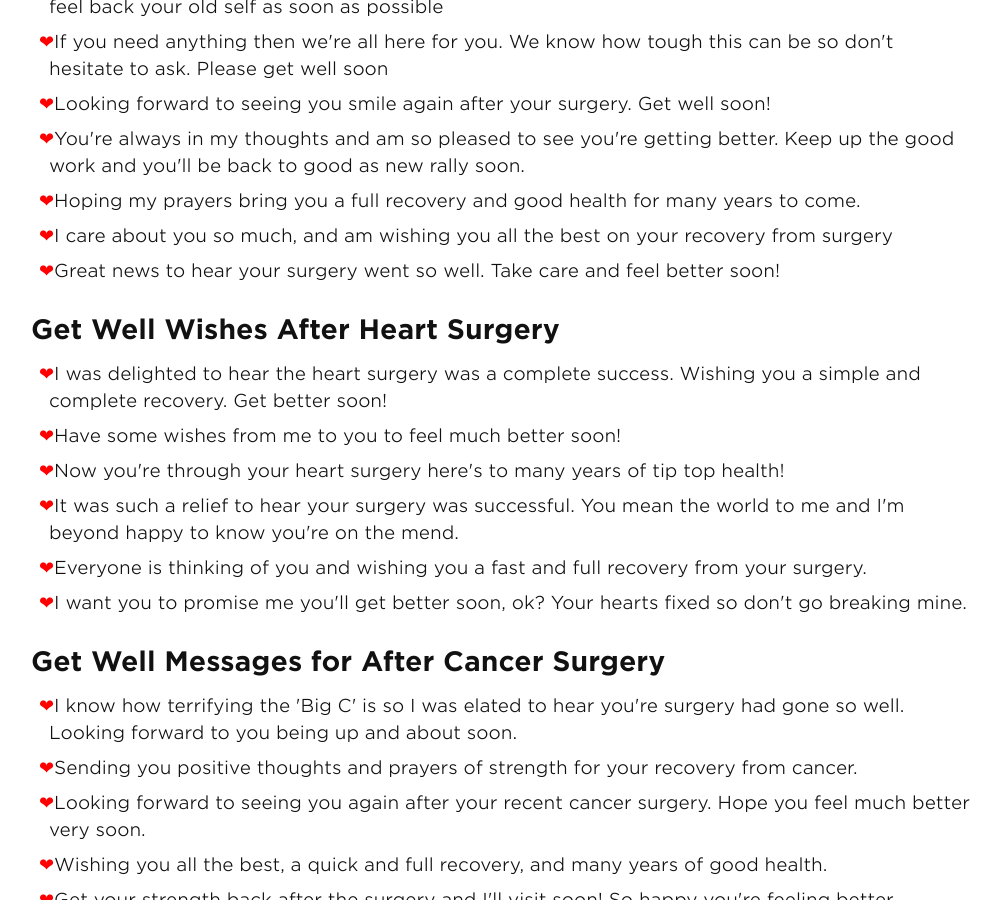
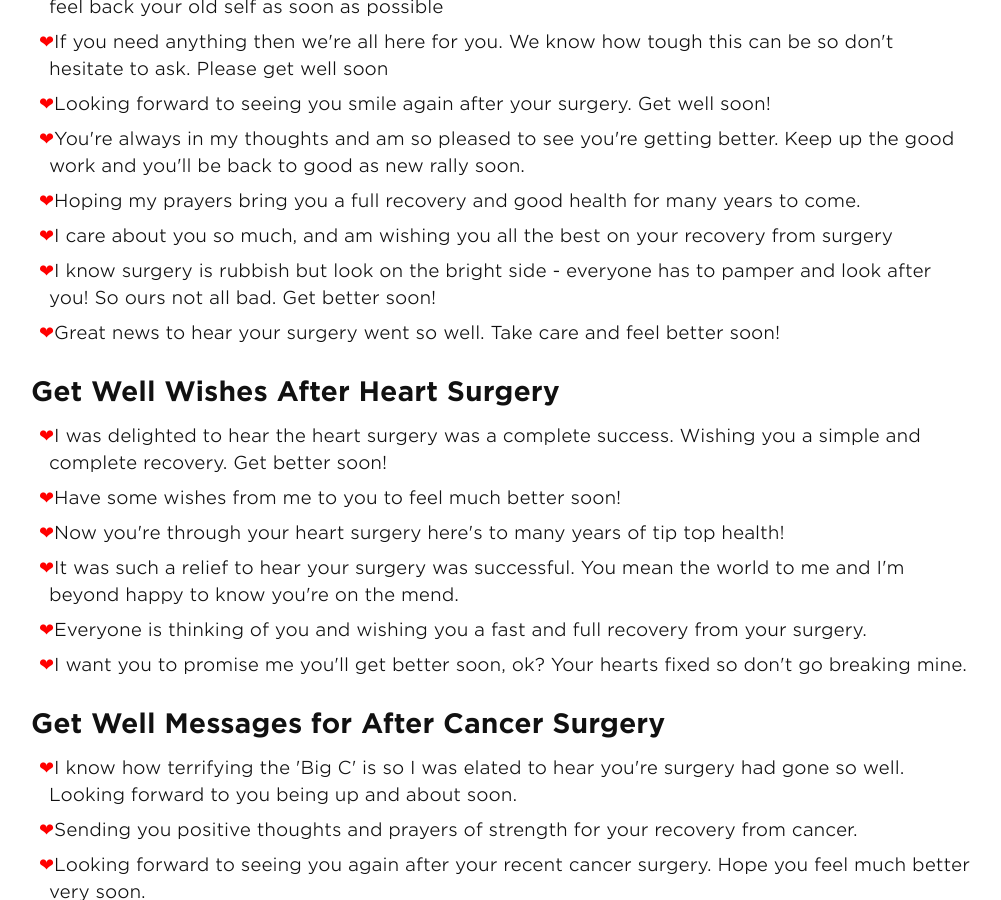
Before and after one commit to andyml123/andyml123.github.io, a Jekyll site: the page built from get-well-soon-messages-after-surgery.md, in a window 1280 px wide and 900 px high, scrolled down 1250 px. Shown: the whole window, without its empty margins (139-1140 px from the left). Built offline with Jekyll 4.4.1, drawn with Linux system fonts in a browser that asks for light colours; a script that is not in the unit is left out.

Commit message:
Update get-well-soon-messages-after-surgery.md

```diff
--- a/get-well-soon-messages-after-surgery.md
+++ b/get-well-soon-messages-after-surgery.md
@@ -38,6 +38,7 @@ published: true
 <li>You're always in my thoughts and am so pleased to see you're getting better. Keep up the good work and you'll be back to good as new rally soon.</li>
 <li>Hoping my prayers bring you a full recovery and good health for many years to come.</li>
 <li>I care about you so much, and am wishing you all the best on your recovery from surgery</li>
+<li>I know surgery is rubbish but look on the bright side - everyone has to pamper and look after you! So ours not all bad. Get better soon!</li>
 <li>Great news to hear your surgery went so well. Take care and feel better soon!</li>
 </ul>
 
```
